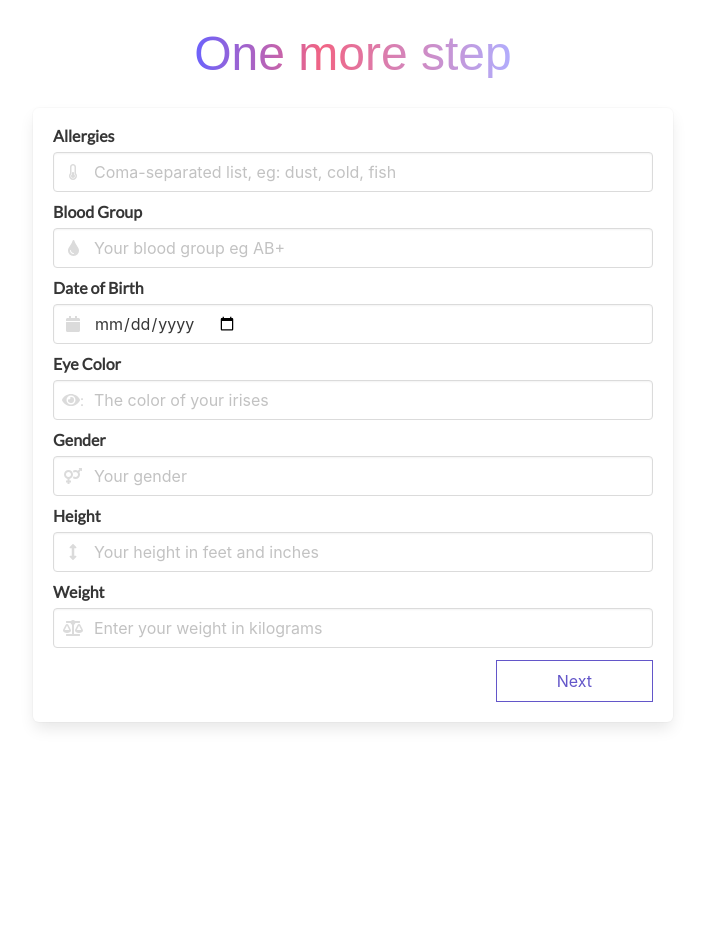
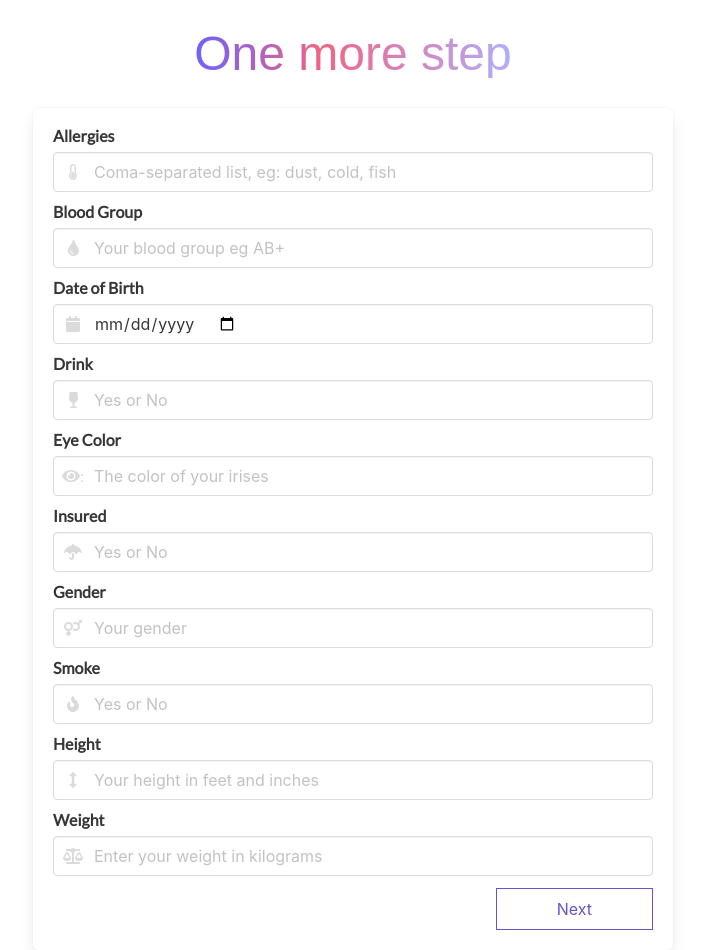
Before and after one commit to DreMukare/recallr, a React (Create React App) app: page /more-details in a window 1280 px wide. Shown: the whole page, without its empty margins (287-992 px from the left). Before the commit the page ends 800 px from the top, so only its background shows below. Built offline with nearby package versions, Linux system fonts and the light colour scheme; no server answers; sample sign-in values are in the browser's storage; a web font is replaced by a local one.

Commit message:
completed settings page, logo and footer design left

```diff
--- a/src/components/Hello.js
+++ b/src/components/Hello.js
@@ -90,8 +90,8 @@ const Hello = () => {
 					<article>
 						<P className='mb-3 is-size-5'>Conditions</P>
 						<List className='ml-4'>
-							{conditions.map((condition) => (
-								<li className='mb-3'>
+							{conditions.map((condition, index) => (
+								<li key={index} className='mb-3'>
 									{condition.charAt(0).toUpperCase() + condition.slice(1)}
 								</li>
 							))}
--- /dev/null
+++ b/src/components/ResetPassword.js
@@ -0,0 +1,57 @@
+import React, { useState } from 'react';
+import styled from 'styled-components';
+import { useAuth } from '../context/AuthContext';
+
+const Button = styled.button`
+	padding: 10px 60px;
+	font-size: 1rem;
+	background-color: #ffffff;
+	border: 1px solid #6356c9;
+	color: #6356c9;
+	transition: 0.3s;
+
+	&:hover {
+		background-color: #6356c9;
+		border: 1px solid #6356c9;
+		color: #ff6685;
+		cursor: pointer;
+		transform: scale(1, 1);
+	}
+`;
+
+export const ResetPassword = () => {
+	const { resetPassword } = useAuth();
+	const [error, setError] = useState();
+
+	const handleReset = async () => {
+		setError('');
+
+		try {
+			await resetPassword();
+		} catch (error) {
+			setError(error);
+		}
+	};
+
+	const handleClick = (e) => {
+		setError('');
+	};
+
+	return (
+		<>
+			{error && (
+				<div className='notification is-danger'>
+					<button className='delete' onClick={handleClick}></button>
+					{error}
+				</div>
+			)}
+			<Button
+				className='button'
+				onClick={handleReset}
+				style={{ width: '20em' }}
+			>
+				Reset your password
+			</Button>
+		</>
+	);
+};
--- a/src/components/SettingsForm.js
+++ b/src/components/SettingsForm.js
@@ -1,4 +1,4 @@
-import React, { useRef, useState } from 'react';
+import React, { useEffect, useRef, useState } from 'react';
 import styled from 'styled-components';
 import { useAuth } from '../context/AuthContext';
 import { projectFirestore } from '../firebase/config';
@@ -10,7 +10,11 @@ import {
 	faWineGlass,
 	faThermometerQuarter,
 	faTrash,
+	faPlus,
+	faUmbrella,
 } from '@fortawesome/free-solid-svg-icons';
+import 'firebase/firestore';
+import firebase from 'firebase/app';
 
 const Container = styled.section`
 	margin: 10px;
@@ -19,6 +23,16 @@ const Container = styled.section`
 
 const Form = styled.form`
 	display: flex;
+`;
+
+const BioSection = styled.section`
+	padding-right: 15px;
+	border-right: 1px solid #57d0b1;
+`;
+
+const AllergiesSection = styled.section`
+	padding-right: 15px;
+	border-right: 1px solid #57d0b1;
 `;
 
 const Button = styled.button`
@@ -49,9 +63,12 @@ export const SettingsForm = () => {
 	const smokeRef = useRef();
 	const drinkRef = useRef();
 	const allergiesRef = useRef();
+	const conditionsRef = useRef();
+	const insuredRef = useRef();
 	const [loading, setLoading] = useState(false);
 	const [error, setError] = useState(false);
 	const [conditions, setConditions] = useState([]);
+	const [count, setCount] = useState(0);
 
 	const handleBio = async (e) => {
 		e.preventDefault();
@@ -63,6 +80,7 @@ export const SettingsForm = () => {
 				.collection(currentUser.email)
 				.doc('bio-data')
 				.update({
+					insured: insuredRef.current.value,
 					gender: genderRef.current.value,
 					weight: weightRef.current.value,
 					smoke: smokeRef.current.value,
@@ -89,7 +107,11 @@ export const SettingsForm = () => {
 				.collection(currentUser.email)
 				.doc('bio-data')
 				.update({
-					allergies: prevAllergies + ', ' + allergiesRef.current.value,
+					allergies: [
+						prevAllergies
+							? prevAllergies + ', ' + allergiesRef.current.value
+							: allergiesRef.current.value,
+					],
 				});
 		} catch (error) {
 			setError(error);
@@ -97,6 +119,46 @@ export const SettingsForm = () => {
 
 		setLoading(false);
 	};
+
+	const handleCondition = async (e) => {
+		e.preventDefault();
+
+		try {
+			setLoading(true);
+			setError('');
+			console.log(conditionsRef.current.value);
+			await projectFirestore
+				.collection(currentUser.email)
+				.doc('conditions')
+				.update({
+					conditionsList: firebase.firestore.FieldValue.arrayUnion(
+						conditionsRef.current.value
+					),
+				});
+		} catch (error) {
+			setError(error);
+		}
+
+		conditionsRef.current.value = '';
+		setCount((count) => count + 1);
+		setLoading(false);
+		console.log(conditions);
+	};
+
+	useEffect(() => {
+		const fetchData = async () => {
+			const prexistingConditions = await projectFirestore
+				.collection(currentUser.email)
+				.doc('conditions')
+				.get();
+			const list = prexistingConditions.data().conditionsList;
+
+			setConditions([...list]);
+			console.log(count);
+		};
+
+		return fetchData();
+	}, [currentUser, count]);
 
 	const handleClick = (e) => {
 		setError('');
@@ -115,9 +177,27 @@ export const SettingsForm = () => {
 			</h4>
 			<hr />
 			<Form>
-				<section className='control mr-3'>
+				<BioSection className='control mr-3'>
 					<p>Bio Data</p>
 					<hr />
+					<section className='field m-3 is-flex is-align-items-center'>
+						<label htmlFor='insurance' className='label mr-2'>
+							Insured
+						</label>
+						<div className='control has-icons-left'>
+							<input
+								ref={insuredRef}
+								type='text'
+								className='input'
+								id='insurance'
+								placeholder='Yes or No'
+								required
+							/>
+							<span className='icon is-left is-small'>
+								<FontAwesomeIcon icon={faUmbrella} />
+							</span>
+						</div>
+					</section>
 					<section className='field m-3 is-flex is-align-items-center'>
 						<label htmlFor='gender' className='label mr-2'>
 							Gender
@@ -131,9 +211,9 @@ export const SettingsForm = () => {
 								placeholder='Your gender'
 								required
 							/>
-							<icon className='icon is-left is-small'>
+							<span className='icon is-left is-small'>
 								<FontAwesomeIcon icon={faVenusMars} />
-							</icon>
+							</span>
 						</div>
 					</section>
 					<section className='field m-3 is-flex is-align-items-center'>
@@ -205,8 +285,8 @@ export const SettingsForm = () => {
 							)}
 						</div>
 					</div>
-				</section>
-				<section className='control mr-4'>
+				</BioSection>
+				<AllergiesSection className='control mr-4'>
 					<p className='mb-3'>Allergies</p>
 					<p className='mb-3 is-family-monospace'>
 						Adding to this will add to the existing list of allergies
@@ -247,9 +327,9 @@ export const SettingsForm = () => {
 							)}
 						</div>
 					</div>
-				</section>
+				</AllergiesSection>
 				<section className='control'>
-					<p>Conditions</p>
+					<p>Pre-existing Medical Conditions</p>
 					<hr />
 					<section>
 						<ul>
@@ -262,10 +342,12 @@ export const SettingsForm = () => {
 												.collection(currentUser.email)
 												.doc('conditions')
 												.update({
-													conditionsList: conditions.arrayRemove(
-														conditions.indexOf(condition)
+													conditionsList: conditions.splice(
+														conditions.indexOf(condition),
+														1
 													),
 												});
+											setCount((count) => count - 1);
 										}}
 										className='button ml-3 is-danger is-outlined'
 									>
@@ -276,6 +358,32 @@ export const SettingsForm = () => {
 								</li>
 							))}
 						</ul>
+						<hr />
+						<section className='field is-flex is-align-items-center is-flex-direction-row'>
+							<label htmlFor='conditions' className='label mr-4'>
+								Conditions
+							</label>
+							<div className='control'>
+								<input
+									ref={conditionsRef}
+									id='conditions'
+									type='text'
+									className='input'
+									placeholder='Medical condition'
+								/>
+							</div>
+							<button
+								onClick={handleCondition}
+								className={
+									'button ml-3 is-primary is-outlined' +
+									(loading ? ' is-loading' : '')
+								}
+							>
+								<span className='icon is-small'>
+									<FontAwesomeIcon icon={faPlus} />
+								</span>
+							</button>
+						</section>
 					</section>
 				</section>
 			</Form>
--- a/src/pages/MoreDetails.js
+++ b/src/pages/MoreDetails.js
@@ -12,6 +12,9 @@ import {
 	faArrowsAltV,
 	faThermometerQuarter,
 	faBalanceScale,
+	faUmbrella,
+	faWineGlass,
+	faFire,
 } from '@fortawesome/free-solid-svg-icons';
 
 const Details = styled.div`
@@ -64,6 +67,9 @@ export const MoreDetails = () => {
 	const dateOfBirthRef = useRef();
 	const genderRef = useRef();
 	const allergiesRef = useRef();
+	const insuredRef = useRef();
+	const smokeRef = useRef();
+	const drinkRef = useRef();
 	const { currentUser } = useAuth();
 	const [loading, setLoading] = useState(false);
 	const [error, setError] = useState(false);
@@ -77,12 +83,15 @@ export const MoreDetails = () => {
 			setError('');
 
 			await projectFirestore.collection(currentUser.email).doc('bio-data').set({
+				insured: insuredRef.current.value,
 				height: heightRef.current.value,
 				weight: weightRef.current.value,
 				bloodGroup: bloodGroupRef.current.value,
 				eyeColor: eyeColorRef.current.value,
 				dob: dateOfBirthRef.current.value,
 				allergies: allergiesRef.current.value,
+				drink: drinkRef.current.value,
+				smoke: smokeRef.current.value,
 				gender: genderRef.current.value,
 			});
 			history.push('/conditions');
@@ -162,6 +171,23 @@ export const MoreDetails = () => {
 						</div>
 					</section>
 					<section className='field'>
+						<label htmlFor='drink' className='label'>
+							Drink
+						</label>
+						<div className='control has-icons-left'>
+							<input
+								ref={drinkRef}
+								id='drink'
+								type='text'
+								className='input'
+								placeholder='Yes or No'
+							/>
+							<span className='icon is-left is-small'>
+								<FontAwesomeIcon icon={faWineGlass} />
+							</span>
+						</div>
+					</section>
+					<section className='field'>
 						<label htmlFor='eye' className='label'>
 							Eye Color
 						</label>
@@ -176,6 +202,24 @@ export const MoreDetails = () => {
 							/>
 							<span className='icon is-left is-small'>
 								<FontAwesomeIcon icon={faEye} />:
+							</span>
+						</div>
+					</section>
+					<section className='field'>
+						<label htmlFor='insurance' className='label'>
+							Insured
+						</label>
+						<div className='control has-icons-left'>
+							<input
+								ref={insuredRef}
+								type='text'
+								className='input'
+								id='insurance'
+								placeholder='Yes or No'
+								required
+							/>
+							<span className='icon is-left is-small'>
+								<FontAwesomeIcon icon={faUmbrella} />
 							</span>
 						</div>
 					</section>
@@ -195,6 +239,23 @@ export const MoreDetails = () => {
 							<icon className='icon is-left is-small'>
 								<FontAwesomeIcon icon={faVenusMars} />
 							</icon>
+						</div>
+					</section>
+					<section className='field'>
+						<label htmlFor='smoke' className='label'>
+							Smoke
+						</label>
+						<div className='control has-icons-left'>
+							<input
+								ref={smokeRef}
+								id='smoke'
+								type='text'
+								className='input'
+								placeholder='Yes or No'
+							/>
+							<span className='icon is-left is-small'>
+								<FontAwesomeIcon icon={faFire} />
+							</span>
 						</div>
 					</section>
 					<section className='field'>
--- a/src/pages/Settings.js
+++ b/src/pages/Settings.js
@@ -2,16 +2,18 @@ import React from 'react';
 import { Footer } from '../components/Footer';
 import Hello from '../components/Hello';
 import { NavBar } from '../components/NavBar';
+import { ResetPassword } from '../components/ResetPassword';
 import { SettingsForm } from '../components/SettingsForm';
 
 const Settings = () => {
 	return (
 		<>
-			<NavBar />
+			<NavBar firstLink='/dashboard' firstLinkText='User Dashboard' />
 			<main className='is-flex'>
 				<Hello />
-				<aside className='is-flex is-flex-direction-column'>
+				<aside className='is-flex is-flex-direction-column is-align-items-center'>
 					<SettingsForm />
+					<ResetPassword />
 				</aside>
 			</main>
 			<Footer />
```
